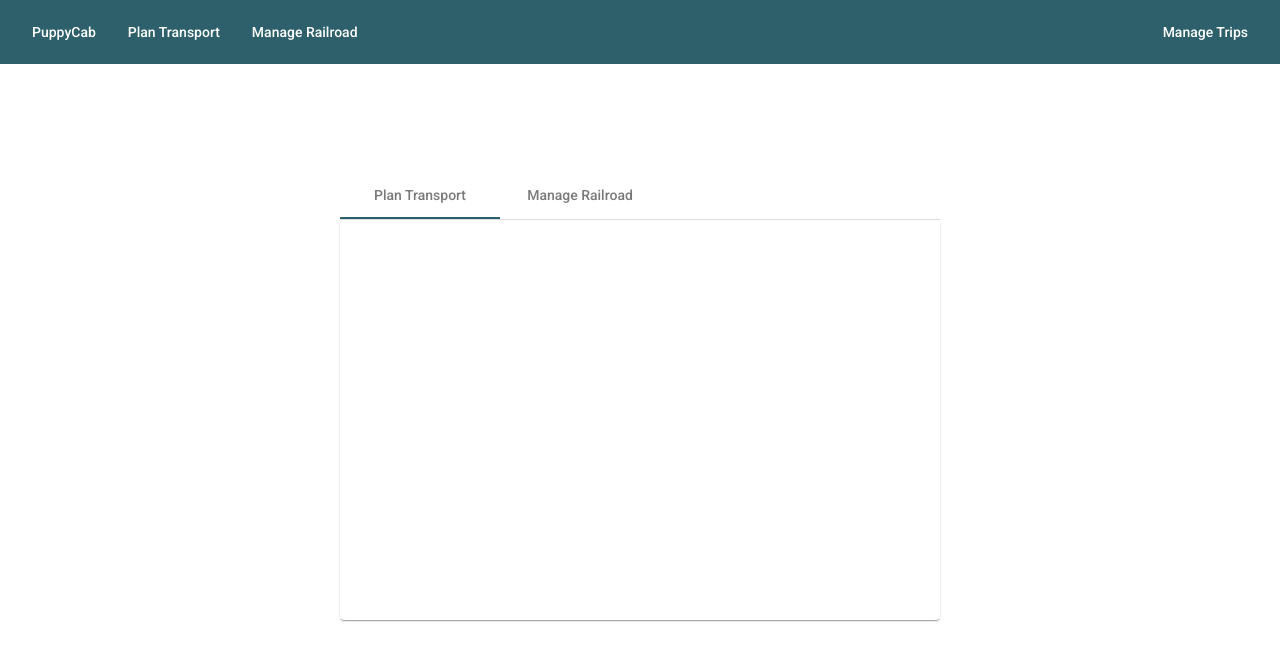
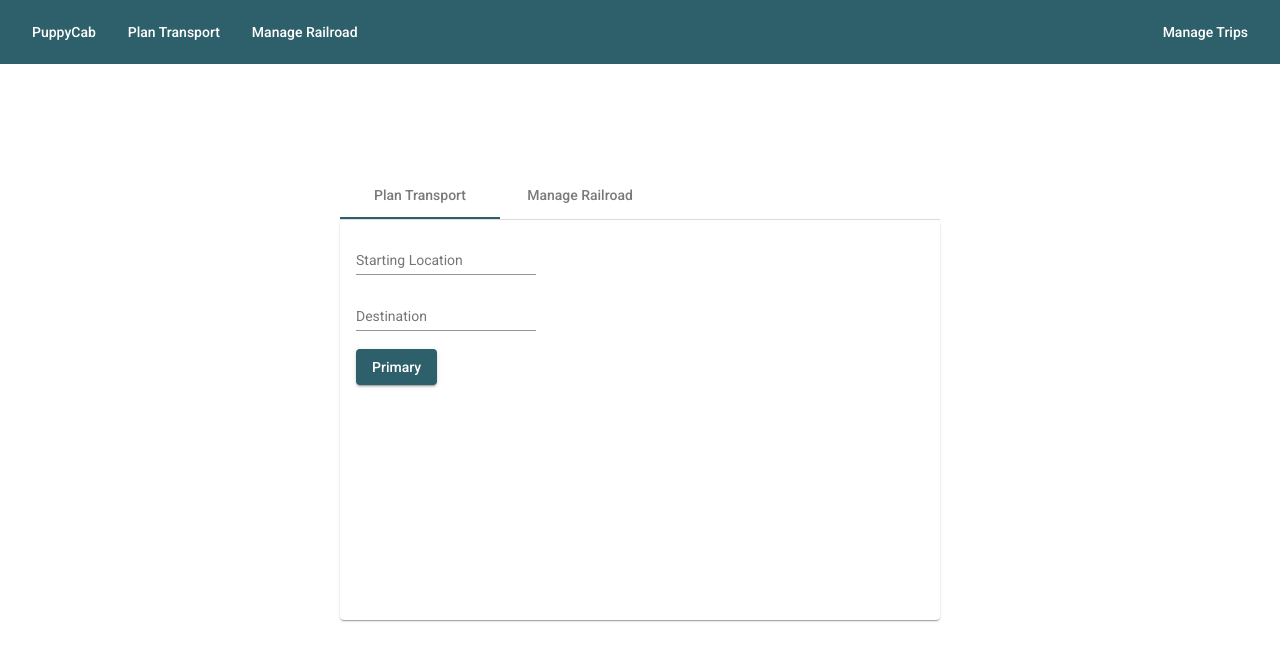
Before and after one commit to bumbleb5/puppy-cab-angular, an Angular app: page / in a window 1280 px wide. Shown: the top 660 px of the page. Built offline with nearby package versions, Linux system fonts and the light colour scheme.

Commit message:
Added our inputs and buttons aswell as components for plan transport and manage railroad tabs

```diff
--- /dev/null
+++ b/src/app/pages/home-page/shortcut-card/innards/manage-railroad-innards/manage-railroad-innards.component.html
@@ -0,0 +1 @@
+<p>manage-railroad-innards works!</p>
--- /dev/null
+++ b/src/app/pages/home-page/shortcut-card/innards/manage-railroad-innards/manage-railroad-innards.component.ts
@@ -0,0 +1,15 @@
+import { Component, OnInit } from '@angular/core';
+
+@Component({
+  selector: 'app-manage-railroad-innards',
+  templateUrl: './manage-railroad-innards.component.html',
+  styleUrls: ['./manage-railroad-innards.component.scss']
+})
+export class ManageRailroadInnardsComponent implements OnInit {
+
+  constructor() { }
+
+  ngOnInit(): void {
+  }
+
+}
--- /dev/null
+++ b/src/app/pages/home-page/shortcut-card/innards/plan-transport-innards/plan-transport-innards.component.html
@@ -0,0 +1 @@
+<p>plan-transport-innards works!</p>
--- /dev/null
+++ b/src/app/pages/home-page/shortcut-card/innards/plan-transport-innards/plan-transport-innards.component.ts
@@ -0,0 +1,15 @@
+import { Component, OnInit } from '@angular/core';
+
+@Component({
+  selector: 'app-plan-transport-innards',
+  templateUrl: './plan-transport-innards.component.html',
+  styleUrls: ['./plan-transport-innards.component.scss']
+})
+export class PlanTransportInnardsComponent implements OnInit {
+
+  constructor() { }
+
+  ngOnInit(): void {
+  }
+
+}
--- a/src/app/pages/home-page/shortcut-card/shortcut-card.component.html
+++ b/src/app/pages/home-page/shortcut-card/shortcut-card.component.html
@@ -1 +1,15 @@
-<mat-card class="shortcut-card-wrapper"></mat-card>
+<mat-card class="shortcut-card-wrapper">
+    <div>
+        <mat-form-field class="example-full-width">
+          <mat-label>Starting Location</mat-label>
+          <input matInput placeholder="Ex. St. Louis MO" value="">
+        </mat-form-field>
+    </div>
+    <div>
+        <mat-form-field class="example-full-width">
+            <mat-label>Destination</mat-label>
+            <input matInput placeholder="Ex. Green Bay WI" value="">
+        </mat-form-field>
+    </div>
+    <button mat-raised-button color="primary">Primary</button>
+</mat-card>
```
Also changed, not shown: src/app/pages/home-page/shortcut-card/shortcut-card.module.ts (+18 -2 lines), src/app/pages/home-page/shortcut-card/innards/manage-railroad-innards/manage-railroad-innards.component.scss (added), src/app/pages/home-page/shortcut-card/innards/plan-transport-innards/plan-transport-innards.component.scss (added), 2 other files (tests, documents, lock files or other folders).
